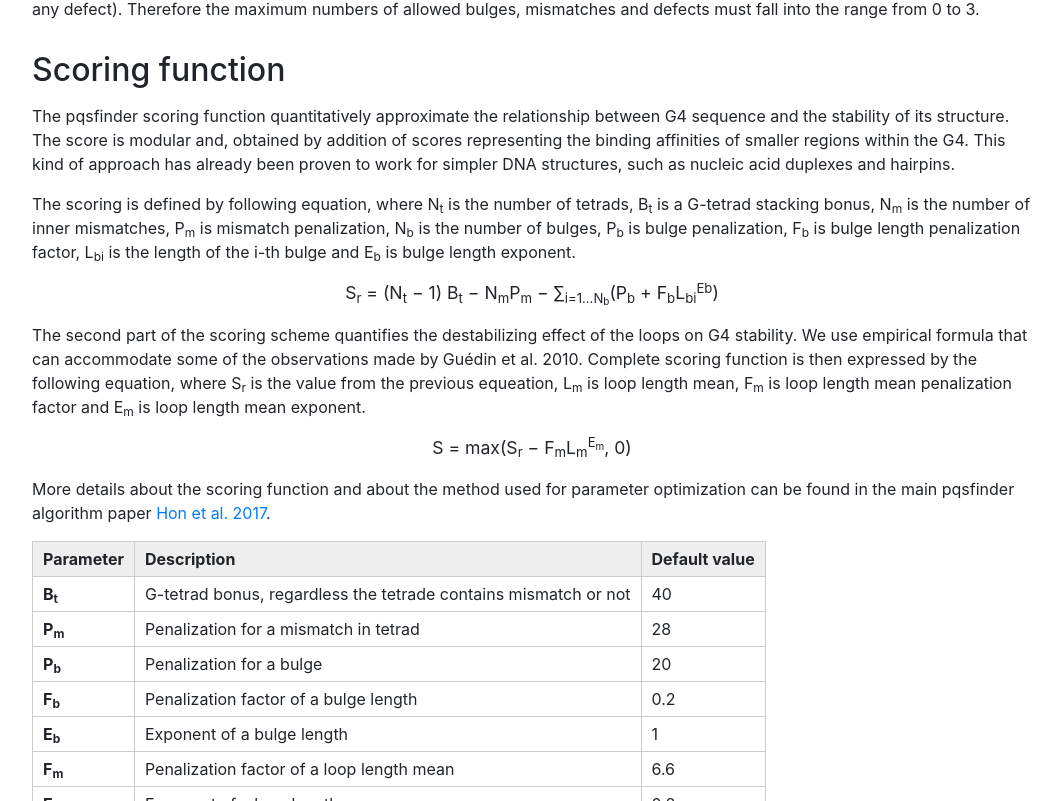
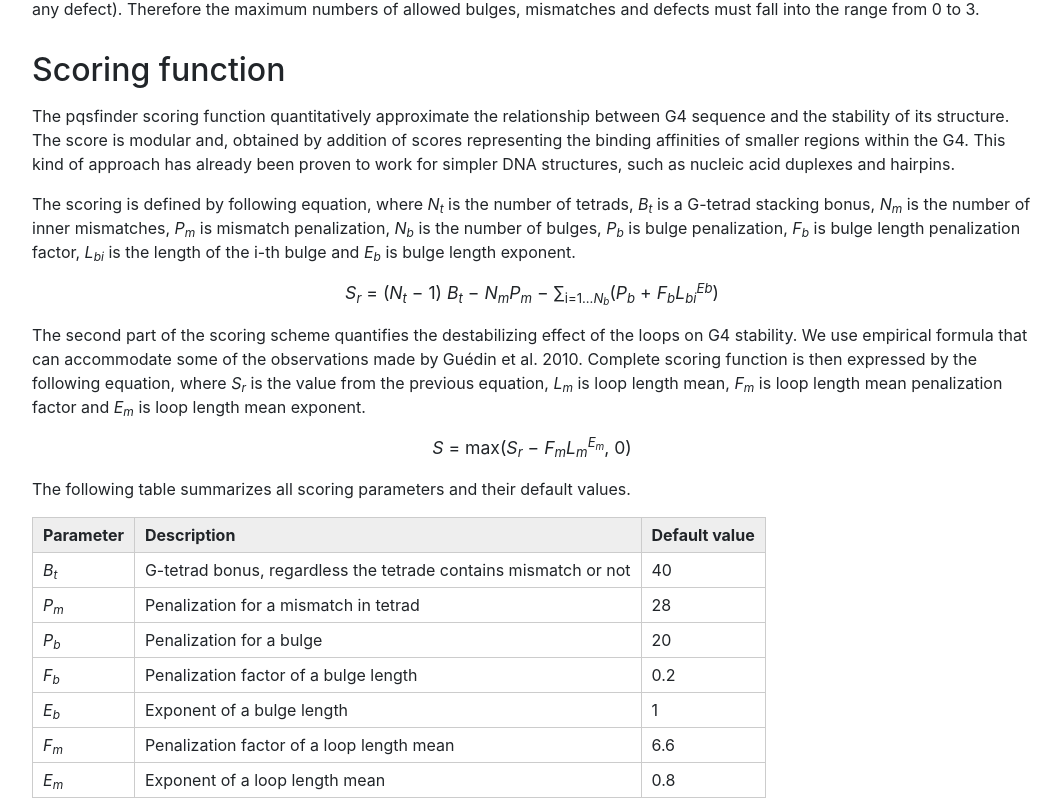
Before and after one commit to dominicenka/pqsfinder-frontend, a React (Create React App) app: page /help in a window 1280 px wide. Shown: the part 1999-2800 px from the top of the page, without its empty margins (108-1169 px from the left). Built offline with nearby package versions, Linux system fonts and the light colour scheme; no server answers; what flux would draw is missing.

Commit message:
improved help page formatting + some typos

```diff
--- a/src/components/NavMenu.js
+++ b/src/components/NavMenu.js
@@ -74,7 +74,7 @@ class NavMenu extends Component {
 								</div>
 							</div>
 							<form className="form">
-								<input className={`form-control mr-sm-2 search-inp ${this.state.idInput}`} type="search" placeholder="job ID" aria-label="Search"
+								<input className={`form-control mr-sm-2 search-inp ${this.state.idInput}`} type="search" placeholder="Job ID" aria-label="Search"
 										onChange={(e) => {this.setState({idInput: ''}); FindJobActions.changeJobId(e.target.value)}} value={this.state.jobId}/>
 								<button className="btn getJob-btn my-2 my-sm-0" onClick={(e) => {e.preventDefault(); this.getJob();}}>Get job</button>
 							</form>
--- a/src/components/Options.js
+++ b/src/components/Options.js
@@ -163,8 +163,8 @@ class Options extends Component {
                         <div className="row">
                             <div className="col-md-12">
                                 <p><img src={optsImg} alt="options explained" className="optsImg"></img></p>
-                                <p className="optsCaption"><strong>The structure of G-quadruplex sequence pattern.</strong> Each G4 pattern consists of four G-runs and three inner loops. The pqsfinder algorithm allows at most one type of defect (bulge or mismatch) in a G-run and at least one of the G-runs must be perfect (without any defect). Therefore the maximum numbers of allowed bulges, mismatches and defects must fall into the range from 0 to 3.</p>
-                                <p>More details about search options and the scoring function can be found at the <NavLink to="/help">Help page</NavLink>.</p>
+                                <p className="optsCaption"><strong>The structure of G-quadruplex sequence pattern.</strong> Each G4 pattern consists of four G-runs and three inner loops. The pqsfinder algorithm allows at most one type of defect (bulge or mismatch) in a G-run and at least one of the G-runs must be perfect (without any defect). Therefore the maximum numbers of allowed bulges, mismatches and defects must fall into the range from 0 to 3.
+                                More details about search options and the scoring function can be found at the <NavLink to="/help">Help page</NavLink>.</p>
                             </div>
                         </div>
                     </div>
--- a/src/pages/Help.js
+++ b/src/pages/Help.js
@@ -8,7 +8,7 @@ class Help extends Component {
     render(){
         return <div className="body">
         <div className="help-wrapper">
-            <h1>Help</h1>
+            <h1>About pqsfinder</h1>
                 <p>The pqsfinder algorithm identifies DNA/RNA sequence patterns that are likely to fold into an intramolecular G-quadruplex (G4). G4 is a nucleic acid structure that can form as an alternative to the canonical structures. G4s are believed to be involved in regulation of diverse biological processes, such as telomere maintenance, DNA replication, chromatin formation, transcription, recombination or mutation (Maizels and Gray 2013; Kejnovsky, Tokan, and Lexa 2015).</p>
 
                 <p>The algorithm first identifies four consecutive G-run sequences. Subsequently, it examines the potential of such G-runs to form a stable G4 and assigns a corresponding quantitative score to each. Non-overlapping potential quadruplex-forming sequences (PQS) with positive score are then reported.</p>
@@ -130,15 +130,15 @@ class Help extends Component {
                 <h2>Scoring function</h2>
                 <p>The pqsfinder scoring function quantitatively approximate the relationship between G4 sequence and the stability of its structure. The score is modular and, obtained by addition of scores representing the binding affinities of smaller regions within the G4. This kind of approach has already been proven to work for simpler DNA structures, such as nucleic acid duplexes and hairpins.</p>
 
-                <p>The scoring is defined by following equation, where N<sub>t</sub> is the number of tetrads, B<sub>t</sub> is a G-tetrad stacking bonus, N<sub>m</sub> is the number of inner mismatches, P<sub>m</sub> is mismatch penalization, N<sub>b</sub> is the number of bulges, P<sub>b</sub> is bulge penalization, F<sub>b</sub> is bulge length penalization factor, L<sub>bi</sub> is the length of the i-th bulge and E<sub>b</sub> is bulge length exponent.</p>
+                <p>The scoring is defined by following equation, where <em>N<sub>t</sub></em> is the number of tetrads, <em>B<sub>t</sub></em> is a G-tetrad stacking bonus, <em>N<sub>m</sub></em> is the number of inner mismatches, <em>P<sub>m</sub></em> is mismatch penalization, <em>N<sub>b</sub></em> is the number of bulges, <em>P<sub>b</sub></em> is bulge penalization, <em>F<sub>b</sub></em> is bulge length penalization factor, <em>L<sub>bi</sub></em> is the length of the i-th bulge and <em>E<sub>b</sub></em> is bulge length exponent.</p>
 
-                <p className="equation">S<sub>r</sub> = (N<sub>t</sub> − 1) B<sub>t</sub> − N<sub>m</sub>P<sub>m</sub> − ∑<sub>i=1...N<sub>b</sub></sub>(P<sub>b</sub> + F<sub>b</sub>L<sub>bi</sub><sup>Eb</sup>)</p>
+                <p className="equation"><em>S<sub>r</sub></em> = (<em>N<sub>t</sub></em> − 1) <em>B<sub>t</sub></em> − <em>N<sub>m</sub>P<sub>m</sub></em> − ∑<sub>i=1...<em>N<sub>b</sub></em></sub>(<em>P<sub>b</sub></em> + <em>F<sub>b</sub>L<sub>bi</sub><sup>Eb</sup></em>)</p>
 
-                <p>The second part of the scoring scheme quantifies the destabilizing effect of the loops on G4 stability. We use empirical formula that can accommodate some of the observations made by Guédin et al. 2010. Complete scoring function is then expressed by the following equation, where S<sub>r</sub> is the value from the previous equeation, L<sub>m</sub> is loop length mean, F<sub>m</sub> is loop length mean penalization factor and E<sub>m</sub> is loop length mean exponent.</p>
+                <p>The second part of the scoring scheme quantifies the destabilizing effect of the loops on G4 stability. We use empirical formula that can accommodate some of the observations made by Guédin et al. 2010. Complete scoring function is then expressed by the following equation, where <em>S<sub>r</sub></em> is the value from the previous equation, <em>L<sub>m</sub></em> is loop length mean, <em>F<sub>m</sub></em> is loop length mean penalization factor and <em>E<sub>m</sub></em> is loop length mean exponent.</p>
 
-                <p className="equation">S = max(S<sub>r</sub> − F<sub>m</sub>L<sub>m</sub><sup>E<sub>m</sub></sup>, 0)</p>
+                <p className="equation"><em>S</em> = max(<em>S<sub>r</sub></em> − <em>F<sub>m</sub>L<sub>m</sub><sup>E<sub>m</sub></sup></em>, 0)</p>
 
-                <p>More details about the scoring function and about the method used for parameter optimization can be found in the main pqsfinder algorithm paper <a href="https://dx.doi.org/10.1093/bioinformatics/btx413" target="_blank" rel="noopener noreferrer">Hon et al. 2017</a>.</p>
+                <p>The following table summarizes all scoring parameters and their default values.</p>
 
                 <table class="optsTable">
                 <thead>
@@ -150,42 +150,44 @@ class Help extends Component {
                 </thead>
                 <tbody>
                 <tr class="odd">
-                <td><strong>B<sub>t</sub></strong></td>
+                <td><em>B<sub>t</sub></em></td>
                 <td>G-tetrad bonus, regardless the tetrade contains mismatch or not</td>
                 <td>40</td>
                 </tr>
                 <tr class="even">
-                <td><strong>P<sub>m</sub></strong></td>
+                <td><em>P<sub>m</sub></em></td>
                 <td>Penalization for a mismatch in tetrad</td>
                 <td>28</td>
                 </tr>
                 <tr class="odd">
-                <td><strong>P<sub>b</sub></strong></td>
+                <td><em>P<sub>b</sub></em></td>
                 <td>Penalization for a bulge</td>
                 <td>20</td>
                 </tr>
                 <tr class="even">
-                <td><strong>F<sub>b</sub></strong></td>
+                <td><em>F<sub>b</sub></em></td>
                 <td>Penalization factor of a bulge length</td>
                 <td>0.2</td>
                 </tr>
                 <tr class="odd">
-                <td><strong>E<sub>b</sub></strong></td>
+                <td><em>E<sub>b</sub></em></td>
                 <td>Exponent of a bulge length</td>
                 <td>1</td>
                 </tr>
                 <tr class="even">
-                <td><strong>F<sub>m</sub></strong></td>
+                <td><em>F<sub>m</sub></em></td>
                 <td>Penalization factor of a loop length mean</td>
                 <td>6.6</td>
                 </tr>
                 <tr class="odd">
-                <td><strong>E<sub>m</sub></strong></td>
+                <td><em>E<sub>m</sub></em></td>
                 <td>Exponent of a loop length mean</td>
                 <td>0.8</td>
                 </tr>
                 </tbody>
                 </table>
+
+                <p>More details about the scoring function and about the method used for parameter optimization can be found in the main pqsfinder algorithm paper <a href="https://dx.doi.org/10.1093/bioinformatics/btx413" target="_blank" rel="noopener noreferrer">Hon et al. 2017</a>.</p>
             </div>
         </div>
     }
```
